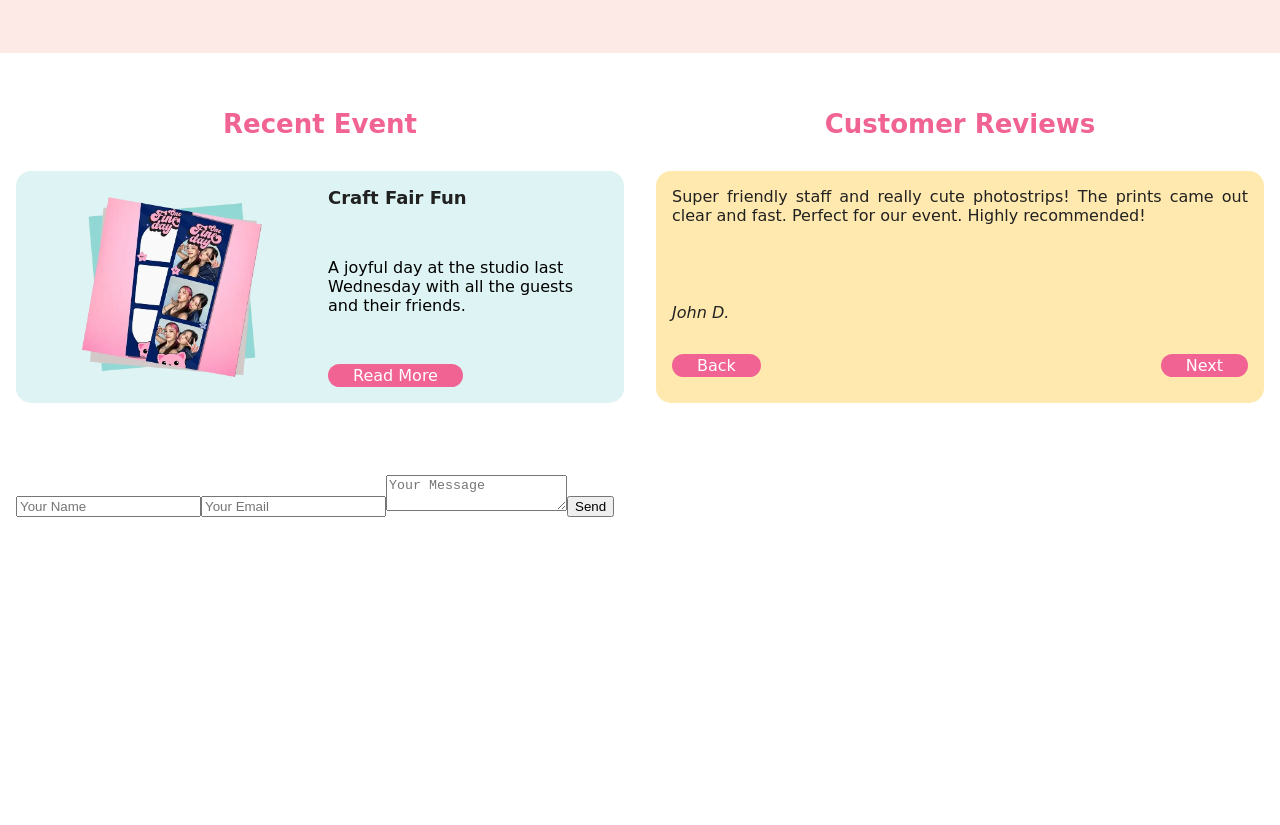
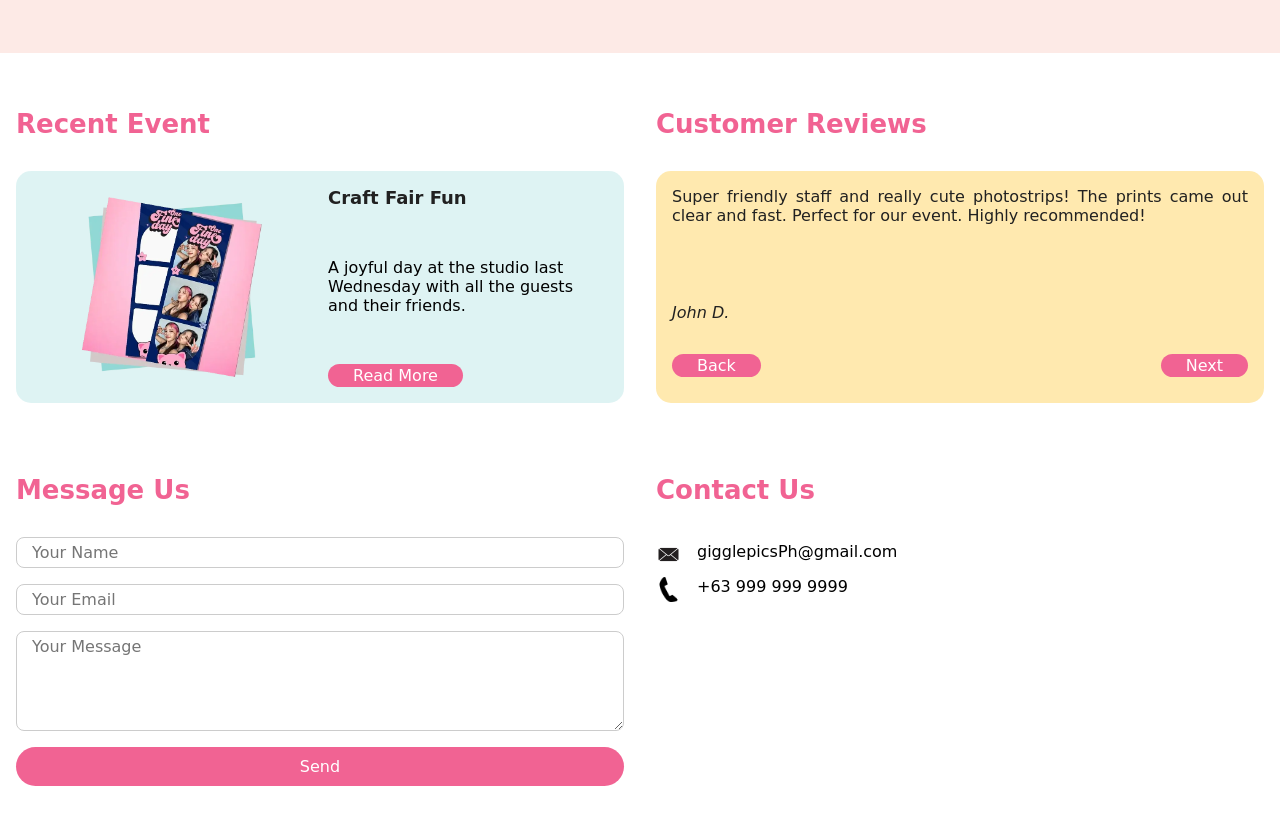
Before and after one commit to klopilmi/giggle-pics-ph, a website built with webpack: page index.html in a window 1280 px wide. Shown: the part 2628-3453 px from the top of the page. Before the commit the page ends 3161 px from the top, so only its background shows below. Built offline with nearby package versions, Linux system fonts and the light colour scheme; files whose address does not match are found by name.

Commit message:
chore: inquiry form and contact

```diff
--- /dev/null
+++ b/assets/css/formFields.css
@@ -0,0 +1,25 @@
+input[type="text"],
+input[type="email"],
+textarea {
+  width: 100%;
+  padding: 5px 15px;
+  border: 1px solid #ccc;
+  border-radius: 8px;
+  font-size: 16px;
+  font-family: inherit;
+  box-sizing: border-box;
+  transition: all 0.2s ease-in-out;
+  outline: none;
+}
+
+input[type="text"]:focus,
+input[type="email"]:focus,
+textarea:focus {
+  border-color: #fec838; /* your yellow */
+  box-shadow: 0 0 0 3px rgba(254, 200, 56, 0.2);
+}
+
+textarea {
+  resize: vertical;
+  min-height: 100px;
+}
--- a/assets/css/index.css
+++ b/assets/css/index.css
@@ -461,6 +461,50 @@ h5 {
   padding: 2px 25px !important;
 }
 
+/* ====== Inquiry Form and Contact Details Layout ====== */
+
+.inquiry-contact-section {
+  padding: 0 0 40px 0;
+}
+
+.inquiry-contact-section .primary-container {
+  display: flex;
+  flex-direction: column;
+  justify-content: center;
+  gap: 32px;
+}
+
+.form-details,
+.contact-details {
+  width: 100%;
+}
+
+.form-details h4,
+.contact-details h4 {
+  width: 100%;
+  text-align: center;
+}
+
+.inquiry-form {
+  display: flex;
+  flex-direction: column;
+  gap: 16px;
+  width: 100%;
+}
+
+.contact-details .contact {
+  display: flex;
+  justify-content: center;
+  align-items: center;
+  gap: 16px;
+  padding: 5px 0;
+}
+
+.contact-details .contact img {
+  height: 25px;
+  width: 25px;
+}
+
 /* ====== Responsive Layout ====== */
 
 @media (min-width: 425px) {
@@ -579,6 +623,11 @@ h5 {
     gap: 32px;
   }
 
+  .event-reviews-section .primary-container h4 {
+    width: 100%;
+    text-align: left;
+  }
+
   .event-wrapper,
   .reviews-wrapper {
     max-width: 50%;
@@ -611,6 +660,26 @@ h5 {
     text-align: left;
     height: 100%;
   }
+
+  /* ====== Inquiry Form and Contact Details Layout ====== */
+
+  .inquiry-contact-section .primary-container {
+    flex-direction: row;
+    justify-content: center;
+    align-items: start;
+    gap: 32px;
+  }
+
+  .form-details h4,
+  .contact-details h4 {
+    width: 100%;
+    text-align: start;
+  }
+
+  .contact-details .contact {
+    justify-content: start;
+    align-items: start;
+  }
 }
 
 @media (min-width: 1024px) {
--- a/assets/js/index.js
+++ b/assets/js/index.js
@@ -1,4 +1,5 @@
 import "../css/button.css";
+import "../css/formFields.css";
 import "../css/index.css";
 import { RenderHomepage } from "./renderHomepage";
 
--- a/assets/js/inquiryForm.js
+++ b/assets/js/inquiryForm.js
@@ -1,6 +1,6 @@
 export function inquiryForm() {
   const form = document.createElement("form");
-  form.className = "contact-form";
+  form.className = "inquiry-form";
 
   const nameInput = document.createElement("input");
   nameInput.type = "text";
@@ -17,6 +17,7 @@ export function inquiryForm() {
   messageInput.placeholder = "Your Message";
 
   const submitBtn = document.createElement("button");
+  submitBtn.className = "gp-button";
   submitBtn.type = "submit";
   submitBtn.textContent = "Send";
 
--- a/assets/js/renderHomepage.js
+++ b/assets/js/renderHomepage.js
@@ -1,5 +1,6 @@
 import { banner } from "../../static-data/bannerData.js";
 import categories from "../../static-data/categoriesData.js";
+import { contactDetails } from "../../static-data/contactDetails.js";
 import { featuredEvent } from "../../static-data/featuredEvent.js";
 import {
   annnoucement,
@@ -157,6 +158,8 @@ export const RenderHomepage = () => {
   newinContainer.appendChild(cardWrrapper);
   newinSection.appendChild(newinContainer);
 
+  // ================ Studio Data =======================
+
   const studioSection = document.getElementById("studio-section");
   const studioContainer = document.createElement("div");
   studioContainer.className = "primary-container";
@@ -172,6 +175,8 @@ export const RenderHomepage = () => {
   div>`;
 
   studioSection.appendChild(studioContainer);
+
+  // ================ Event and Reviews Data =======================
 
   const eventReviewsSection = document.getElementById("event-reviews-section");
 
@@ -233,13 +238,51 @@ export const RenderHomepage = () => {
   eventRevContainer.appendChild(reviewsWrapper);
   eventReviewsSection.appendChild(eventRevContainer);
 
+  // ================ Inquiry and Contact Data =======================
+
   const inquiryContactSection = document.querySelector(
     "#inquiry-contact-section"
   );
   const inquiryContactContainer = document.createElement("div");
   inquiryContactContainer.className = "primary-container";
 
+  const formWrapper = document.createElement("div");
+  formWrapper.className = "form-details";
+
+  const inquiryh4 = document.createElement("h4");
+  inquiryh4.innerText = "Message Us";
+
   const form = inquiryForm();
-  inquiryContactContainer.appendChild(form);
+
+  const contactWrapper = document.createElement("div");
+  contactWrapper.className = "contact-details";
+
+   const contactItems = document.createElement("div");
+  contactItems.className = "contact-items";
+
+  const contacth4 = document.createElement("h4");
+  contacth4.innerText = "Contact Us";
+
+  contactDetails.forEach((contact) => {
+    const contactDiv = document.createElement("div");
+    contactDiv.className = "contact";
+
+    const img = document.createElement("img");
+    img.src = contact.icon;
+    img.alt = contact.name;
+
+    const p = document.createElement("p");
+    p.textContent = contact.contact;
+
+    contactDiv.append(img, p);
+    contactItems.appendChild(contactDiv);
+  });
+
+  formWrapper.appendChild(inquiryh4);
+  formWrapper.appendChild(form);
+  contactWrapper.appendChild(contacth4);
+  contactWrapper.appendChild(contactItems);
+  inquiryContactContainer.appendChild(formWrapper);
+  inquiryContactContainer.appendChild(contactWrapper);
   inquiryContactSection.appendChild(inquiryContactContainer);
 };
--- a/static-data/contactDetails.js
+++ b/static-data/contactDetails.js
@@ -1,10 +1,12 @@
 export const contactDetails = [
   {
-    icon: "/images/email.png",
-    label: "gigglepicsPh@gmail.com",
+    icon: "/images/email.webp",
+    name: "Email Address",
+    contact: "gigglepicsPh@gmail.com",
   },
   {
     icon: "/images/phone.png",
-    label: "+63 999 999 9999",
+    name: "Phone Number",
+    contact: "+63 999 999 9999",
   },
 ];
```
Also changed, not shown: assets/images/email.webp (added), assets/images/phone.png (added).
